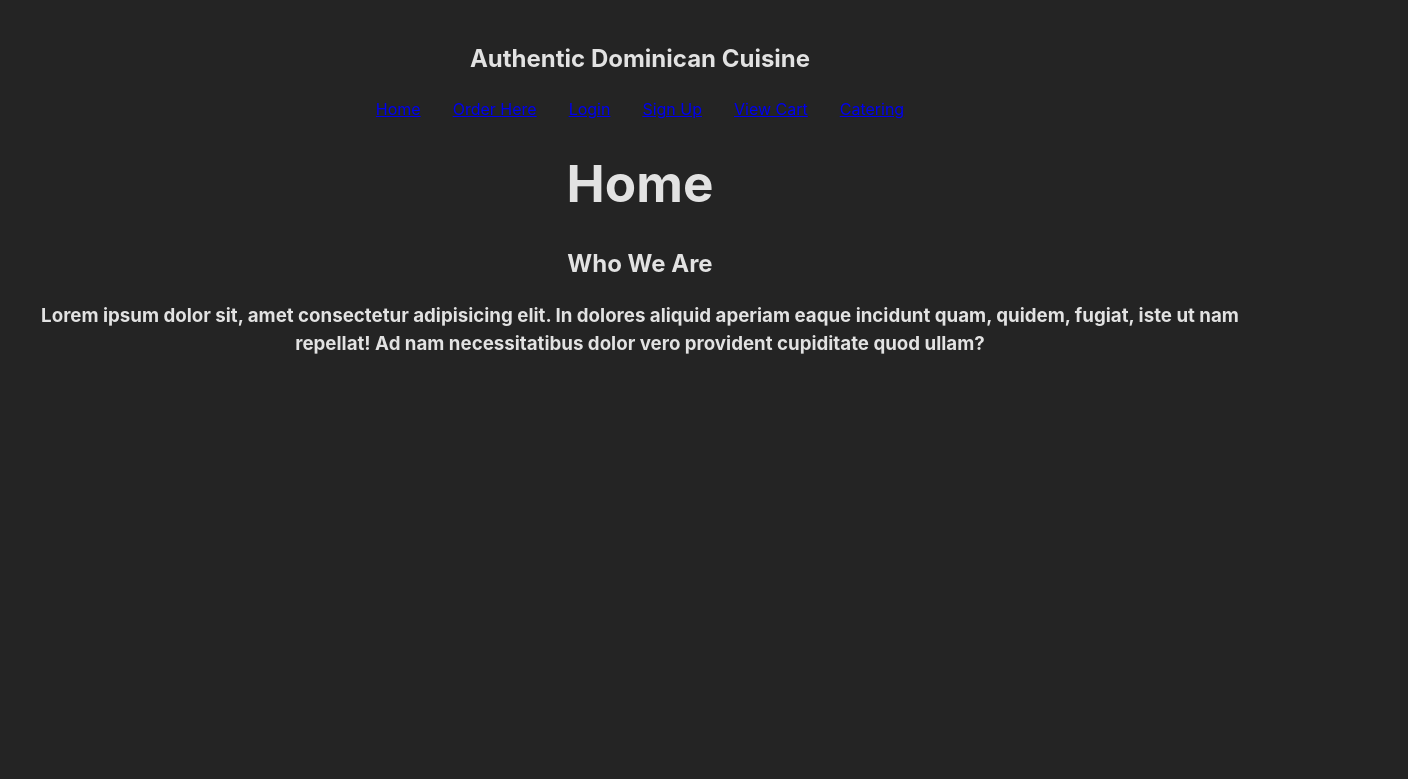
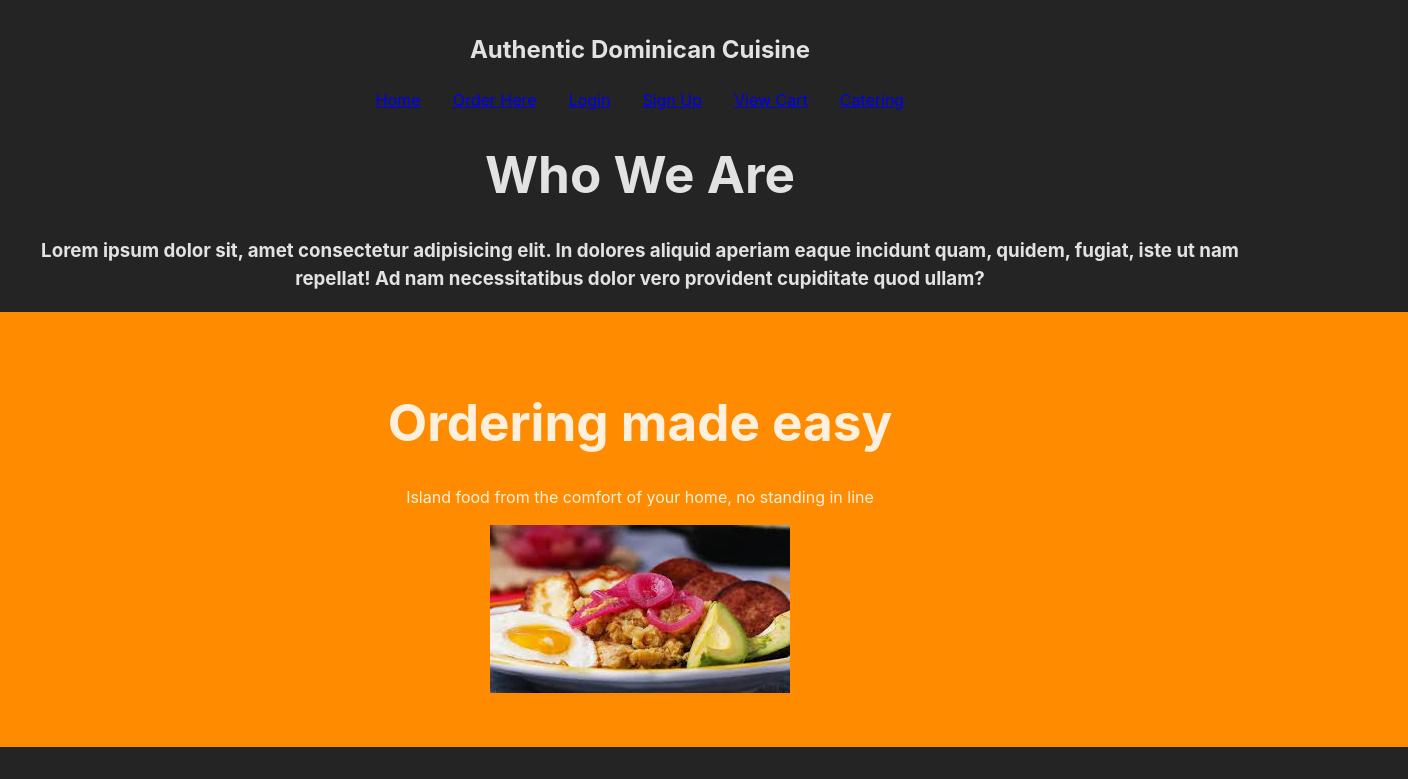
Before and after one commit to jmsp43/morirSonado, a React (Vite) app: page / in a window 1280 px wide. Shown: the part 382-1161 px from the top of the page, 1408 px wide, since content can reach past the window. Before the commit the page ends 800 px from the top, so only its background shows below. Built offline with nearby package versions, Linux system fonts and the light colour scheme.

Commit message:
add banner to home page

```diff
--- a/package.json
+++ b/package.json
@@ -11,6 +11,7 @@
   },
   "dependencies": {
     "axios": "^1.4.0",
+    "clsx": "^1.2.1",
     "react": "^18.2.0",
     "react-dom": "^18.2.0",
     "react-router-dom": "^6.11.2"
--- a/src/App.css
+++ b/src/App.css
@@ -8,3 +8,10 @@
 .link{
   margin: 1rem;
 }
+
+.banner{
+  background-color: rgb(255, 140, 0);
+  margin-left:-10rem;
+  margin-right: -10rem;
+  padding: 3rem;
+}
--- /dev/null
+++ b/src/components/Banner.jsx
@@ -0,0 +1,17 @@
+import React from 'react'
+import mangu from '../assets/manguConTresGolpes.jpeg'
+
+function Banner() {
+  return (
+        <div className = 'banner'>
+              <h1>Ordering made easy</h1>
+              <p>
+                    Island  food from the comfort of your home, no standing in line
+              </p>
+              {/* maybe slideshow here instead of 1 image? */}
+              <img src={ mangu } />
+    </div>
+  )
+}
+
+export default Banner
--- a/src/defaultLayout/index.jsx
+++ b/src/defaultLayout/index.jsx
@@ -13,7 +13,6 @@ import Catering from '../pages/Catering'
 function DefaultLayout() {
   return (
       <div>
-
               <Router>
               <Header />
           <Routes>
--- a/src/pages/Home/index.jsx
+++ b/src/pages/Home/index.jsx
@@ -1,14 +1,14 @@
 import React from 'react'
+import Banner from '../../components/Banner'
 
 function Home() {
   return (
         <div className='homePageCont'>
               <div className='belowNav'>
-                    <h1>Home</h1>
-                    <h2>Who We Are</h2>
+                    <h1>Who We Are</h1>
                     <h3>Lorem ipsum dolor sit, amet consectetur adipisicing elit. In dolores aliquid aperiam eaque incidunt quam, quidem, fugiat, iste ut nam repellat! Ad nam necessitatibus dolor vero provident cupiditate quod ullam?</h3>
-
               </div>
+              <Banner/>
     </div>
   )
 }
```
Also changed, not shown: src/assets/manguConTresGolpes.jpeg (added), 1 other file (tests, documents, lock files or other folders).
